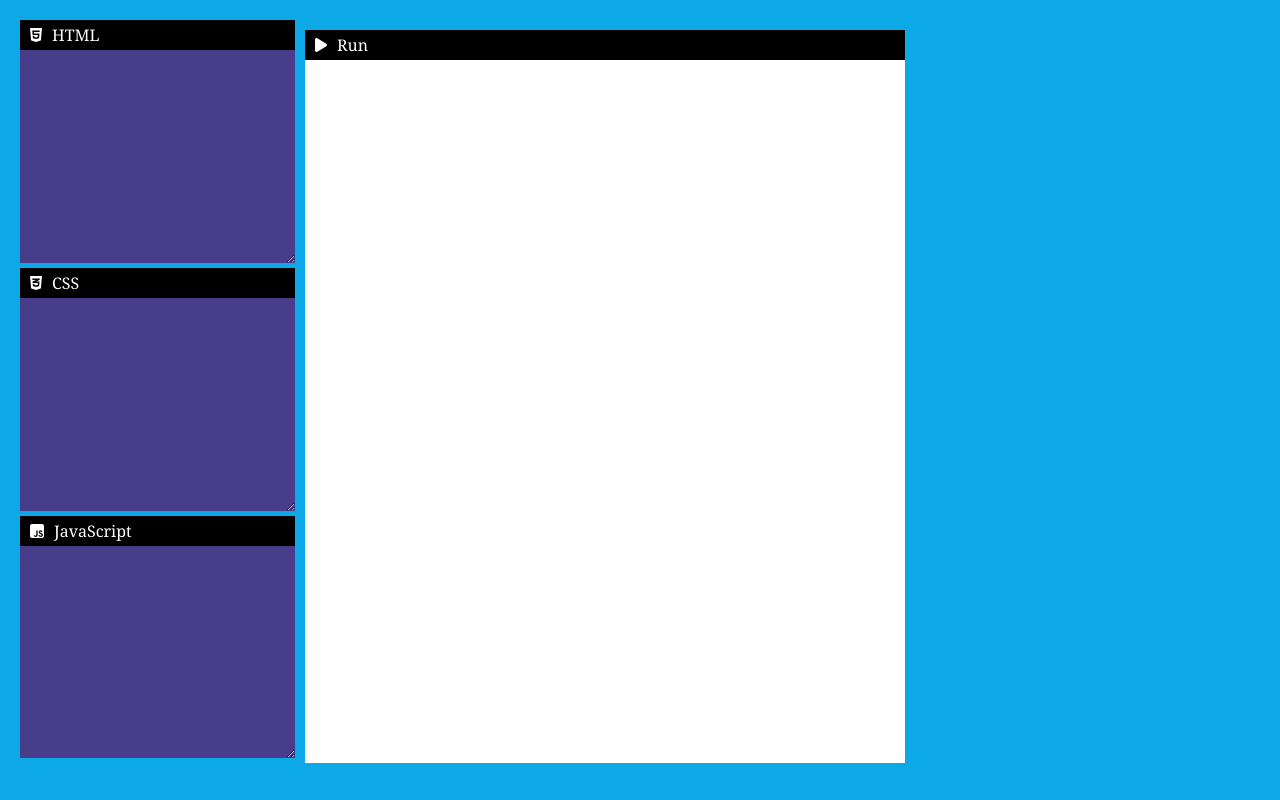
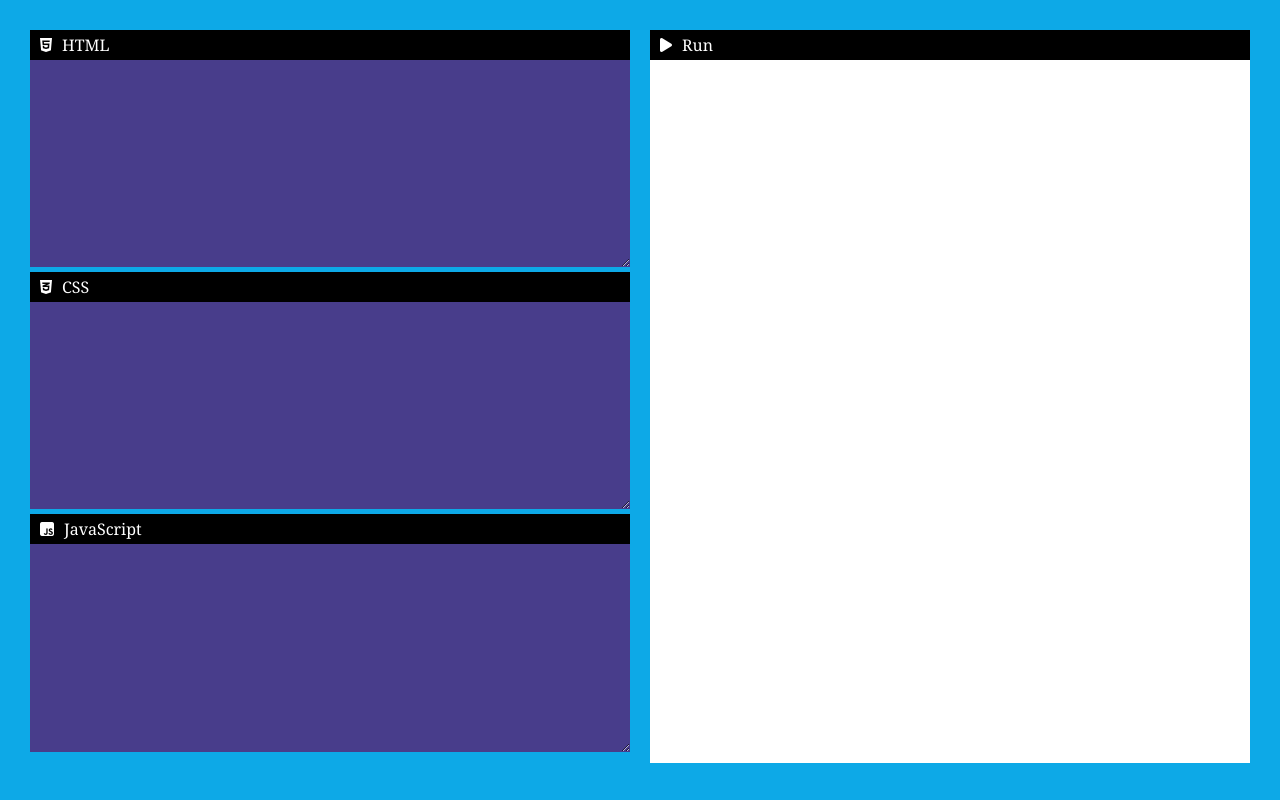
Before and after one commit to kenyansa/live_code_editor, a plain HTML site: page index.html in a window 1280 px wide. Drawn offline with Linux system fonts and the light colour scheme.

Commit message:
correct typo

```diff
--- a/styles.css
+++ b/styles.css
@@ -14,7 +14,7 @@ body{
     padding: 20px;
     display: flex;
 }
-.eft,.right{
+.left,.right{
     flex-basis: 50%;
     padding: 10px;
 }
```
